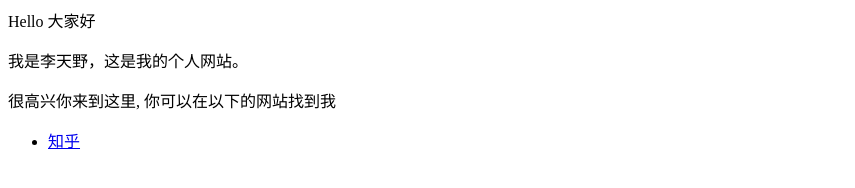
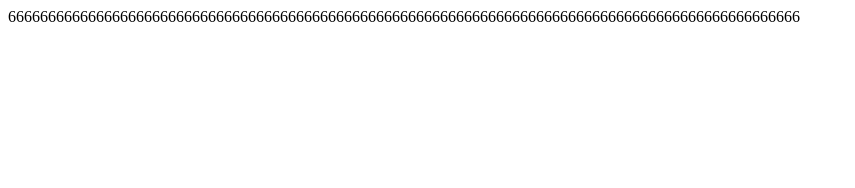
Before and after one commit to QQUser3307336762/01, a plain HTML site: page index.html in a window 1280 px wide. Shown: the whole page, without its empty margins (0-855 px from the left). Drawn offline with Linux system fonts and the light colour scheme.

Commit message:
Update index.html

```diff
--- a/index.html
+++ b/index.html
@@ -1,7 +1 @@
-<p>Hello 大家好</p>
-<p>我是李天野，这是我的个人网站。 </p>
-<p>很高兴你来到这里, 你可以在以下的网站找到我</p>
-
-<ul>
-  <li> <a href="https://www.zhihu.com/people/93-36-15-87">知乎</a> </li>
-</ul>
+<p>666666666666666666666666666666666666666666666666666666666666666666666666666666666666666666666666666</p>
```
